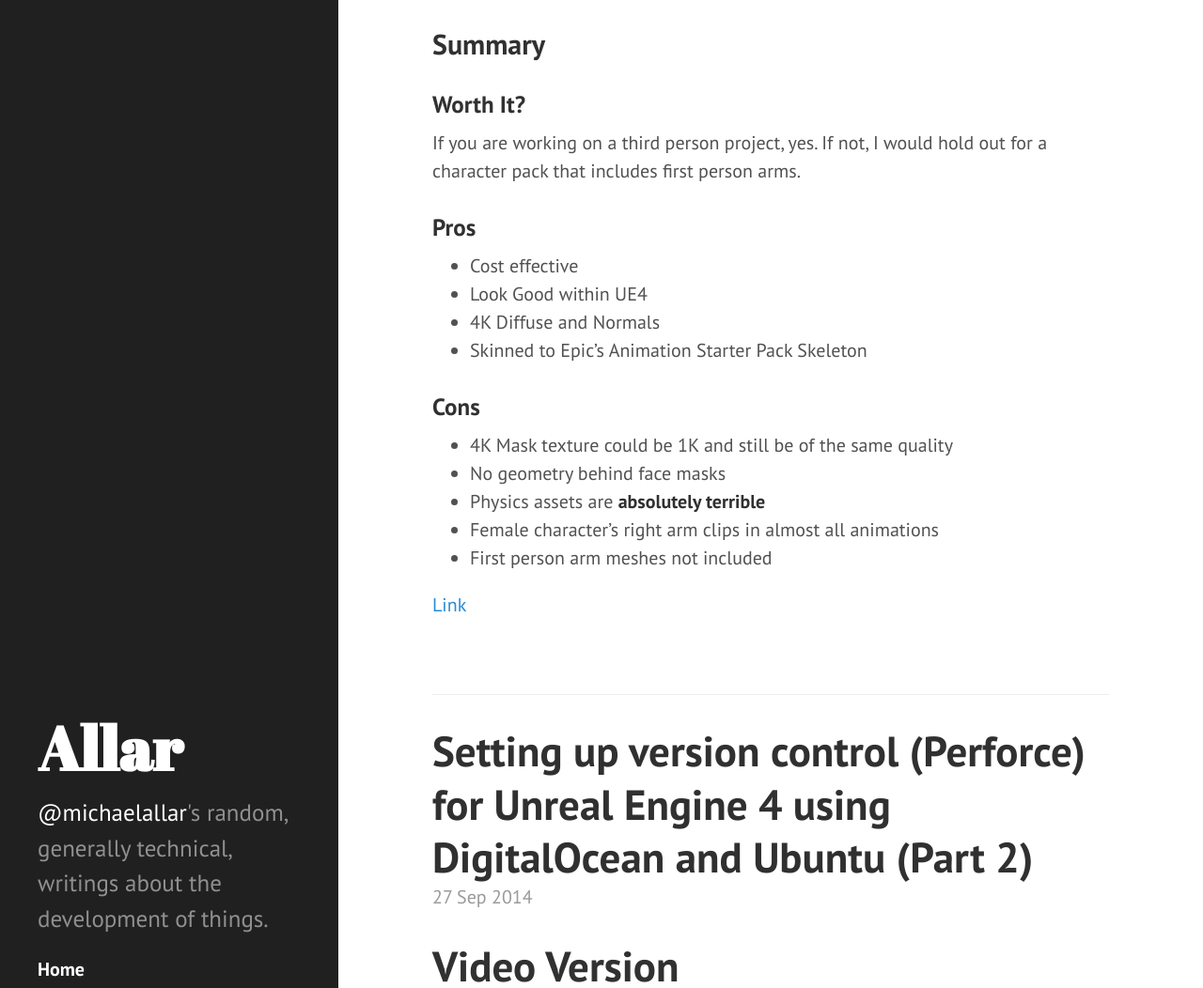
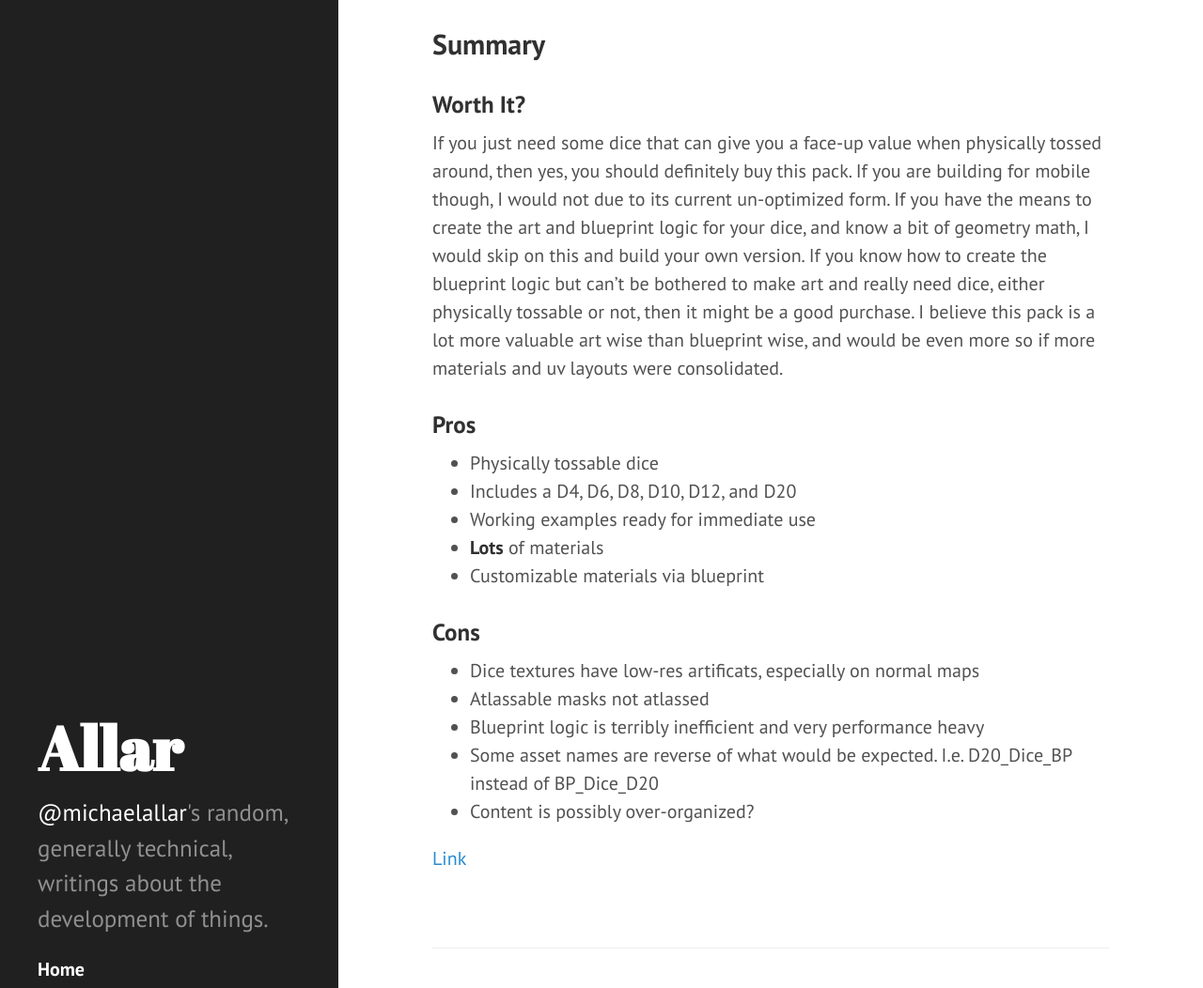
Before and after one commit to Allar/allar.github.io, a Jekyll site: the page built from index.html, in a window 1280 px wide and 1400 px high, scrolled down 537 px. Shown: the part 233-1285 px from the top of the window at 94% size. Built offline with Jekyll 4.4.1, drawn with Linux system fonts in a browser that asks for light colours; Markdown is read by kramdown in place of the engine named in the settings; the list of posts is cut into pages by our own code; comment, search, counter and statistics services are not loaded; some of the changed text lies outside the part shown.

Commit message:
Added RinDice

```diff
--- /dev/null
+++ b/_posts/2014-10-02-UE4Marketplace-RinDice.md
@@ -0,0 +1,30 @@
+---
+layout: post
+title: "UE4 Marketplace Review: Rin Blueprint Dice Pack"
+---
+
+## Video Review
+
+<iframe width="720" height="480" src="//www.youtube.com/embed/8qVXMj94Y4Y" frameborder="0" allowfullscreen></iframe>
+
+## Summary
+
+### Worth It?
+
+If you just need some dice that can give you a face-up value when physically tossed around, then yes, you should definitely buy this pack. If you are building for mobile though, I would not due to its current un-optimized form. If you have the means to create the art and blueprint logic for your dice, and know a bit of geometry math, I would skip on this and build your own version. If you know how to create the blueprint logic but can't be bothered to make art and really need dice, either physically tossable or not, then it might be a good purchase. I believe this pack is a lot more valuable art wise than blueprint wise, and would be even more so if more materials and uv layouts were consolidated.
+
+### Pros
+
+- Physically tossable dice
+- Includes a D4, D6, D8, D10, D12, and D20
+- Working examples ready for immediate use
+- **Lots** of materials
+- Customizable materials via blueprint
+
+### Cons
+
+- Dice textures have low-res artificats, especially on normal maps
+- Atlassable masks not atlassed
+- Blueprint logic is terribly inefficient and very performance heavy
+- Some asset names are reverse of what would be expected. I.e. D20\_Dice\_BP instead of BP\_Dice\_D20
+- Content is possibly over-organized?
```
Also changed, not shown: ue4.md (+1 -0 lines).
